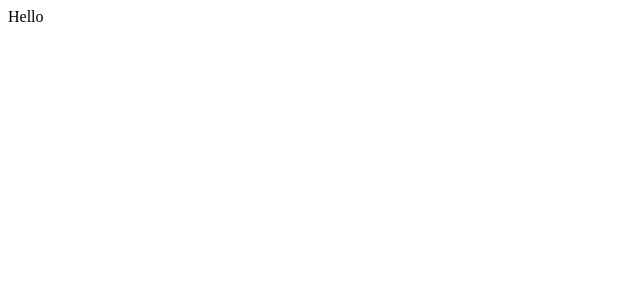
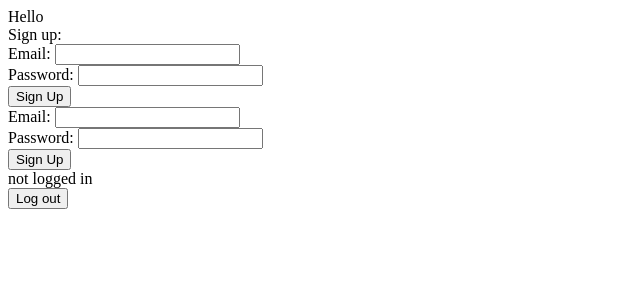
Before and after one commit to mic-meier/tu-es, a React (Create React App) app: page / in a window 1280 px wide. Shown: the top 300 px of the page, without its empty margins (0-640 px from the left). Built offline with nearby package versions, Linux system fonts and the light colour scheme; no server answers.

Commit message:
feat: Add basic sign up and login functionality
Sign up and login functionality using firebase. User can also be logged
out.

```diff
--- a/package.json
+++ b/package.json
@@ -6,6 +6,8 @@
     "@testing-library/jest-dom": "^5.11.4",
     "@testing-library/react": "^11.1.0",
     "@testing-library/user-event": "^12.1.10",
+    "firebase": "^7.24.0",
+    "firebaseui": "^4.7.0",
     "react": "^17.0.1",
     "react-dom": "^17.0.1",
     "react-scripts": "4.0.0",
--- a/src/App.js
+++ b/src/App.js
@@ -1,5 +1,139 @@
+import { useEffect, useState } from 'react'
+
+import fb from './firebase'
+
 function App() {
-  return <div>Hello</div>
+  const [user, setUser] = useState('')
+  const [email, setEmail] = useState('')
+  const [password, setPassword] = useState('')
+  const [emailError, setEmailError] = useState('')
+  const [passwordError, setPasswordError] = useState('')
+  const [hasAccount, setHasAccount] = useState(false)
+
+  const handleEmailChange = (e) => {
+    setEmail(e.target.value)
+  }
+
+  const handlePasswordChange = (e) => {
+    setPassword(e.target.value)
+  }
+
+  const clearInputs = () => {
+    setEmail('')
+    setPassword('')
+  }
+
+  const clearErrors = () => {
+    setEmailError('')
+    setPasswordError('')
+  }
+
+  const handleLogin = (e) => {
+    e.preventDefault()
+    clearErrors()
+    fb.auth()
+      .signInWithEmailAndPassword(email, password)
+      .catch((error) => {
+        switch (error.code) {
+          case 'auth/invalid-email':
+          case 'auth/user-disabled':
+          case 'auth/user-not-found':
+            setEmailError(error.message)
+            break
+          case 'auth/wrong-password':
+            setPasswordError(error.message)
+            break
+        }
+      })
+  }
+
+  const handleSignUp = (e) => {
+    e.preventDefault()
+    clearErrors()
+    fb.auth()
+      .createUserWithEmailAndPassword(email, password)
+      .catch((error) => {
+        switch (error.code) {
+          case 'auth/email-already-in-use':
+          case 'auth/invalid-email':
+            setEmailError(error.message)
+            break
+          case 'auth/weak-password':
+            setPasswordError(error.message)
+            break
+        }
+      })
+  }
+
+  const handleLogOut = () => {
+    fb.auth().signOut()
+  }
+
+  const authListener = () => {
+    fb.auth().onAuthStateChanged((user) => {
+      if (user) {
+        clearInputs()
+        setUser(user)
+      } else {
+        setUser('')
+      }
+    })
+  }
+
+  useEffect(() => {
+    authListener()
+  }, [])
+
+  return (
+    <>
+      <div>Hello</div>
+      <div>Sign up:</div>
+      <form onSubmit={handleSignUp}>
+        <div>
+          <label htmlFor="email">Email: </label>
+          <input
+            id="email"
+            type="text"
+            value={email}
+            onChange={handleEmailChange}
+          />
+        </div>
+        <div>
+          <label htmlFor="password">Password: </label>
+          <input
+            id="password"
+            type="password"
+            value={password}
+            onChange={handlePasswordChange}
+          />
+        </div>
+        <button type="submit">Sign Up</button>
+      </form>
+      <form onSubmit={handleLogin}>
+        <div>
+          <label htmlFor="email">Email: </label>
+          <input
+            id="email"
+            type="text"
+            value={email}
+            onChange={handleEmailChange}
+          />
+        </div>
+        <div>
+          <label htmlFor="password">Password: </label>
+          <input
+            id="password"
+            type="password"
+            value={password}
+            onChange={handlePasswordChange}
+          />
+        </div>
+        <button type="submit">Sign Up</button>
+      </form>
+      <div>{user ? 'logged in' : 'not logged in'}</div>
+      <button onClick={handleLogOut}>Log out</button>
+    </>
+  )
 }
 
 export default App
--- /dev/null
+++ b/src/firebase.js
@@ -0,0 +1,16 @@
+import firebase from 'firebase'
+
+const firebaseConfig = {
+  apiKey: 'AIzaSyDiBQj2z4Bc9HNTA3Gb0TFRjbmnn6SsuD0',
+  authDomain: 'tu-es-eed26.firebaseapp.com',
+  databaseURL: 'https://tu-es-eed26.firebaseio.com',
+  projectId: 'tu-es-eed26',
+  storageBucket: 'tu-es-eed26.appspot.com',
+  messagingSenderId: '898977663302',
+  appId: '1:898977663302:web:6a8c5a1c5645fe40f07d47',
+  measurementId: 'G-YLZKVQ9HGJ',
+}
+// Initialize Firebase
+const fb = firebase.initializeApp(firebaseConfig)
+
+export default fb
```
Also changed, not shown: 1 other file (tests, documents, lock files or other folders).
